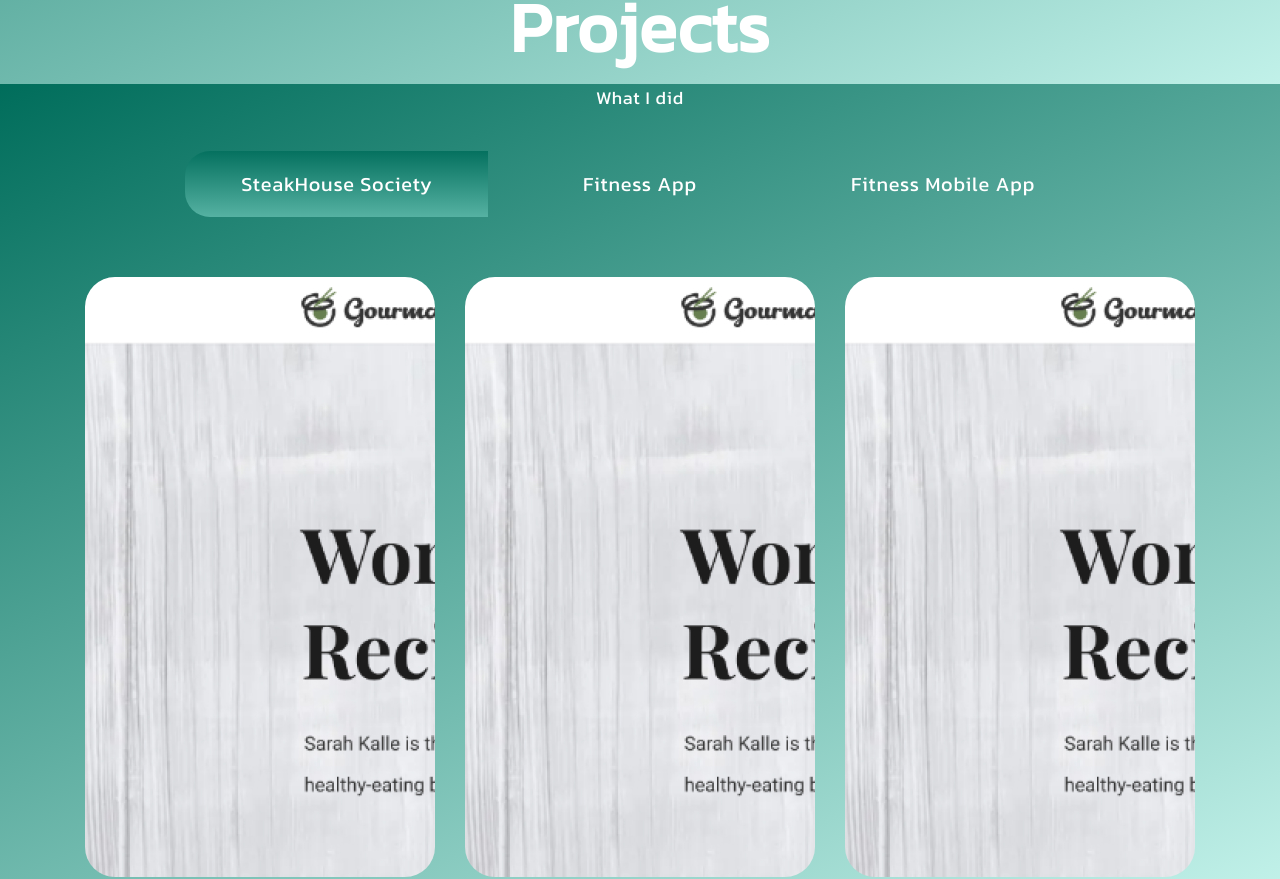
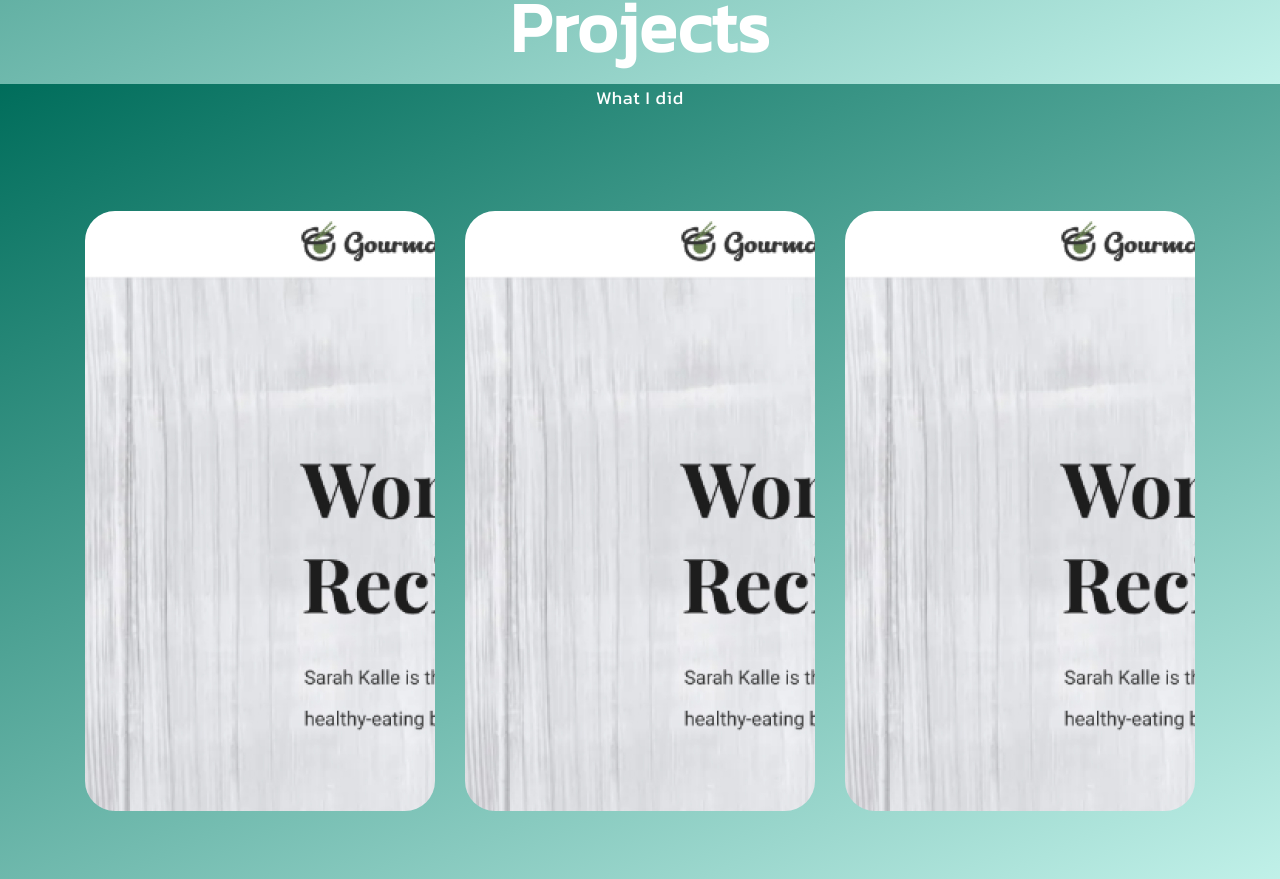
Before and after one commit to bennguyenn24/Personal-Portfolio, a React (Vite) app in the folder client/: page / in a window 1280 px wide. Shown: the part 3116-3995 px from the top of the page. Built offline with nearby package versions, Linux system fonts and the light colour scheme.

Commit message:
added proj details

```diff
--- a/client/src/components/Projects.jsx
+++ b/client/src/components/Projects.jsx
@@ -7,18 +7,18 @@ import TrackVisibility from 'react-on-screen'
 const Projects = () => {
 	const projects = [
 		{
-			title: "Business Startup",
-			description: "Design & Development",
+			title: "SteakHouse Society",
+			description: "Steakhouse Society is a sophisticated e-commerce application that seamlessly combines the exquisite world of high-end, rare, and luxurious delicacies with the convenience of online shopping. With the integration of Stripe, a trusted and secure payment platform, customers can easily and safely purchase their desired gourmet products. From the finest cuts of steak to other exclusive culinary treasures, users can indulge in unparalleled flavors and have these delicacies delivered right to their doorstep, ensuring a lavish dining experience from the comfort of their own homes. Steakhouse Society with Stripe integration is the epitome of convenience, taste, and luxury.",
 			imgUrl: sampleproject1,
 		},
 		{
-			title: "Business Startup",
-			description: "Design & Development",
+			title: "OnlyFitness",
+			description: "OnlyFitness is a cutting-edge fitness app that revolutionizes the way gym enthusiasts connect and find workout partners. Utilizing a sophisticated algorithm based on gym time, training schemes, and fitness goals, users can easily pair up with like-minded individuals dedicated to achieving their fitness objectives. Whether it's lifting weights, cardio workouts, or specialized training, OnlyFitness creates the perfect synergy between fitness goals and compatible gym goers. Say goodbye to solo workouts and embark on a motivating journey towards success with your ideal fitness partner.",
 			imgUrl: sampleproject1,
 		},
 		{
-			title: "Business Startup",
-			description: "Design & Development",
+			title: "La Reserve",
+			description: "La Reserve is a premier booking application that offers users an exceptional experience in selecting and reserving the most luxurious hotels and resorts across the globe. With a user-friendly interface, it allows customers to effortlessly choose their desired check-in and check-out dates, granting access to an extensive collection of opulent accommodations. From breathtaking cityscapes to tranquil beachfronts, La Reserve caters to the discerning traveler's desire for unparalleled luxury and ensures a seamless booking process.",
 			imgUrl: sampleproject1,
 		},
 	];
@@ -38,15 +38,6 @@ const Projects = () => {
 								variant="pills"
 								className="nav-pills mb-5 justify-content-center justify-content-center align-items-center"
 								id="pills-tab">
-								<Nav.Item>
-									<Nav.Link eventKey="first">SteakHouse Society</Nav.Link>
-								</Nav.Item>
-								<Nav.Item>
-									<Nav.Link eventKey="second">Fitness App</Nav.Link>
-								</Nav.Item>
-								<Nav.Item>
-									<Nav.Link eventKey="third">Fitness Mobile App</Nav.Link>
-								</Nav.Item>
 							</Nav>
 							<Tab.Content id="slideInUp" className={isVisible ? "animate__animated animate__slideInUp" : ""}>
 								<Tab.Pane eventKey="first">
@@ -56,8 +47,6 @@ const Projects = () => {
 										))}
 									</Row>
 								</Tab.Pane>
-								<Tab.Pane eventKey="second"><p>Philiip</p></Tab.Pane>
-								<Tab.Pane eventKey="third"><p>Philiip</p></Tab.Pane>
 							</Tab.Content>
 						</Tab.Container>
 						</div>}
```
